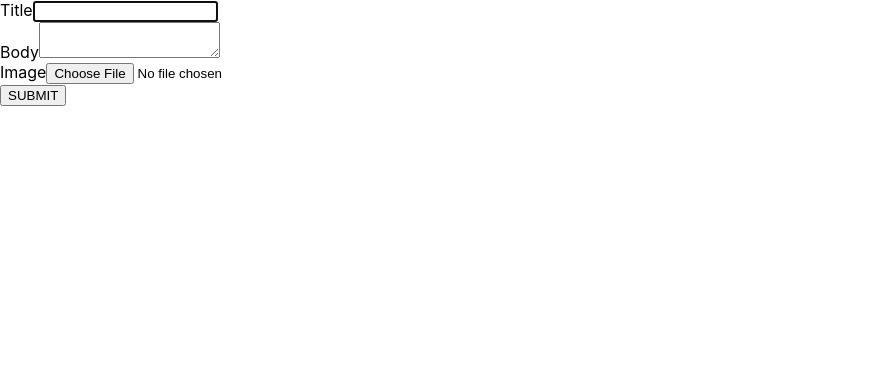
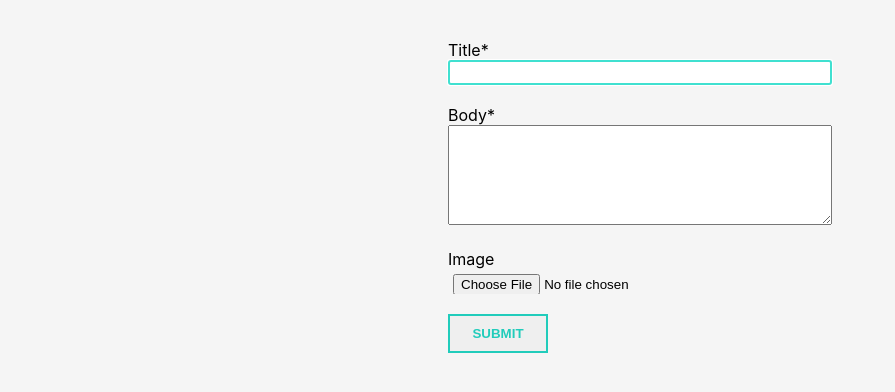
Before and after one commit to tacmoktan/Page-template-generator, a React (Create React App) app: page / in a window 1280 px wide. Shown: the top 392 px of the page, without its empty margins (0-895 px from the left). Built offline with nearby package versions, Linux system fonts and the light colour scheme.

Commit message:
Add styles to Component

```diff
--- a/src/App.js
+++ b/src/App.js
@@ -1,6 +1,6 @@
 import React from 'react';
 //components
-import TemplateForm from './Components/TemplateForm';
+import TemplateForm from './Components/TemplateForm/TemplateForm';
 
 function App() {
   return (
--- a/src/Components/TemplateForm.js
+++ b/src/Components/TemplateForm/TemplateForm.js
@@ -2,6 +2,8 @@ import React, { useState } from 'react';
 import ReactDOMServer from 'react-dom/server';
 import domtoimage from 'dom-to-image';
 import { saveAs } from 'file-saver';
+//css
+import './css/template.css';
 
 const TemplateForm = () => {
 
@@ -34,7 +36,11 @@ const TemplateForm = () => {
                     <img src={data.img} alt="img for template" className="template-image" />
                 </div>)}
             {data.title && <h1 className="template-heading">{data.title}</h1>}
-            {data.body && <p className="templatedata.-body">{data.body}</p>}
+            {data.body && <p className="template-body">{data.body}</p>}
+
+            <div className="copyright-text">
+                &copy; XYZ 2020
+            </div>
         </div>
     );
 
@@ -48,7 +54,10 @@ const TemplateForm = () => {
         e.preventDefault();
         setData({ ...data, isDataSubmitted: true });
 
-        domtoimage.toBlob(htmlTemplateContainer, { width: 1080, height: 960 })
+        domtoimage.toBlob(htmlTemplateContainer, { width: 900, height: 300,
+        style:{
+            backgroundColor: '#633a82'
+        }})
             .then(function (blob) {
                 window.saveAs(blob, "page-template.png");
             });
@@ -57,27 +66,24 @@ const TemplateForm = () => {
 
     return (
         <>
-            <form id="main-form" onSubmit={e => handleSubmit(e)}>
-                <div>
-                    <label>Title
-                    <input type="text" className="form-input" id="title" onChange={handleInput('title')} autoFocus={true} required />
-                    </label>
-                </div>
+            <div className="form-container">
+                <form id="main-form" onSubmit={e => handleSubmit(e)}>
+                    <div className="input-container">
+                        <label className="input-label" htmlFor="title">Title* </label>
+                        <input type="text" className="form-input" id="title" onChange={handleInput('title')} autoFocus={true} required />
+                    </div>
+                    <div className="input-container">
+                        <label className="input-label" htmlFor="body">Body* </label>
+                        <textarea type="text" className="form-input" id="body" onChange={handleInput('body')} required />
+                    </div>
+                    <div className="input-container">
+                        <label className="input-label" htmlFor="img-input">Image </label>
+                        <input type="file" className="form-input" id="img-input" accept="image/*" onChange={handleImageInput()} />
+                    </div>
 
-                <div>
-                    <label>Body
-                    <textarea type="text" className="form-input" id="body" onChange={handleInput('body')} required />
-                    </label>
-                </div>
-
-                <div>
-                    <label>Image
-                    <input type="file" className="form-input" id="img" accept="image/*" onChange={handleImageInput()} required />
-                    </label>
-                </div>
-                <button type="submit" className="button" >SUBMIT</button>
-            </form>
-
+                    <button type="submit" className="button" >SUBMIT</button>
+                </form>
+            </div>
             {data.isDataSubmitted && pageTemplate}
 
         </>
--- /dev/null
+++ b/src/Components/TemplateForm/css/template.css
@@ -0,0 +1,76 @@
+/* Variables */
+.form-container {
+  background: whitesmoke;
+}
+
+.form-container #main-form {
+  max-width: 1140px;
+  display: -ms-grid;
+  display: grid;
+  row-gap: 20px;
+  padding: 40px 20px;
+  width: -webkit-fit-content;
+  width: -moz-fit-content;
+  width: fit-content;
+  margin: 0 auto;
+}
+
+.form-container #main-form .input-container .input-label {
+  display: block;
+}
+
+.form-container #main-form .input-container .form-input {
+  padding: 5px;
+  min-width: 300px;
+  width: 30vw;
+  height: 25px;
+}
+
+.form-container #main-form .input-container #body {
+  height: 100px;
+}
+
+.container {
+  max-width: 1140px;
+  margin: 20px auto;
+  padding: 60px;
+  /* display: flex;
+  flex-direction: column;
+  align-items: center; */
+  background: #633a82;
+  color: #f1fcfc;
+}
+
+.container .template-heading {
+  color: black;
+}
+
+.container .template-body {
+  text-align: left;
+  margin: 20px 0;
+}
+
+/* input types */
+input[type="text"]:focus,
+textarea[type="text"]:focus,
+input[type="file"]:focus,
+button[type="submit"]:focus {
+  outline-color: #40e0d0;
+}
+
+.button {
+  width: 100px;
+  padding: 10px;
+  border: 2px solid #21ccbb;
+  color: #21ccbb;
+  font-weight: bold;
+  -webkit-transition: background, color 0.15s ease-in;
+  transition: background, color 0.15s ease-in;
+  cursor: pointer;
+}
+
+.button:hover {
+  color: white;
+  background: #1eb6a7;
+}
+/*# sourceMappingURL=template.css.map */
--- /dev/null
+++ b/src/Components/TemplateForm/css/template.scss
@@ -0,0 +1,76 @@
+/* Variables */
+$primary-color: #40e0d0;
+$secondary-color: #633a82;
+$tertiary-color: #f1fcfc;
+
+.form-container {
+  background: whitesmoke;
+
+  #main-form {
+    max-width: 1140px;
+    display: grid;
+    row-gap: 20px;
+    padding: 40px 20px;
+    width: fit-content;
+    margin: 0 auto;
+    .input-container {
+      .input-label {
+        display: block;
+      }
+
+      .form-input {
+        padding: 5px;
+        min-width: 300px;
+        width: 30vw;
+        height: 25px;
+      }
+
+      #body {
+        height: 100px;
+      }
+    }
+  }
+}
+
+.container {
+  max-width: 1140px;
+  margin: 20px auto;
+  padding: 60px;
+  /* display: flex;
+  flex-direction: column;
+  align-items: center; */
+  background: $secondary-color;
+  color: $tertiary-color;
+  .template-heading {
+    color: black;
+  }
+  .template-body {
+    text-align: left;
+    margin: 20px 0;
+  }
+}
+
+/* input types */
+input[type="text"],
+textarea[type="text"],
+input[type="file"],
+button[type="submit"] {
+  &:focus {
+    outline-color: $primary-color;
+  }
+}
+
+.button {
+  width: 100px;
+  padding: 10px;
+  border: 2px solid darken($primary-color, 10%);
+  color: darken($primary-color, 10%);
+  font-weight: bold;
+
+  transition: background, color 0.15s ease-in;
+  cursor: pointer;
+  &:hover {
+    color: white;
+    background: darken($primary-color, 15%);
+  }
+}
--- a/src/index.css
+++ b/src/index.css
@@ -1,13 +1,18 @@
 body {
   margin: 0;
-  font-family: -apple-system, BlinkMacSystemFont, 'Segoe UI', 'Roboto', 'Oxygen',
-    'Ubuntu', 'Cantarell', 'Fira Sans', 'Droid Sans', 'Helvetica Neue',
-    sans-serif;
+  font-family: -apple-system, BlinkMacSystemFont, "Segoe UI", "Roboto", "Oxygen", "Ubuntu", "Cantarell", "Fira Sans",
+    "Droid Sans", "Helvetica Neue", sans-serif;
   -webkit-font-smoothing: antialiased;
   -moz-osx-font-smoothing: grayscale;
 }
 
 code {
-  font-family: source-code-pro, Menlo, Monaco, Consolas, 'Courier New',
-    monospace;
+  font-family: source-code-pro, Menlo, Monaco, Consolas, "Courier New", monospace;
 }
+
+/* Reset */
+* {
+  margin: 0;
+  padding: 0;
+  box-sizing: border-box;
+}
```
Also changed, not shown: 1 other file (tests, documents, lock files or other folders).
